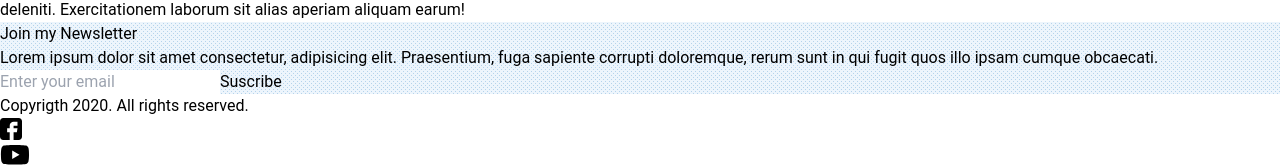
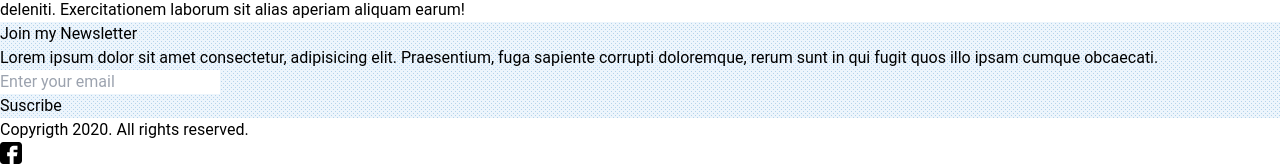
Before and after one commit to victor5743/web-page05, a Vue app: page / in a window 1280 px wide. Shown: the part 9213-9380 px from the top of the page. Built offline with nearby package versions, Linux system fonts and the light colour scheme.

Commit message:
Content component finished

```diff
--- a/src/components/Content.vue
+++ b/src/components/Content.vue
@@ -115,19 +115,24 @@
 
 			<!-- Input -->
 			<form action="#">
-				<div class="my-4 flex mx-6 md:mx-28 justify-center">
+				<div class="my-4 block md:flex mx-6 md:mx-28 md:justify-center">
+					<div class="flex justify-center">
 						<input
-						class="flex-1 text-gray-400 px-4 py-2 rounded-md shadow-md outline-none border rounded-r-none focus:border-blue"
+							class="sm:flex-1 text-gray-400 px-4 py-2 rounded-md shadow-md outline-none border md:rounded-r-none focus:border-blue"
 							name="email"
 							type="email"
 							placeholder="Enter your email"
 							required
 						/>
+					</div>
+
+					<div class="flex justify-center">
 						<button
-						class="bg-blue hover:bg-blue-dark text-white rounded-md rounded-l-none px-4 py-2 focus:outline-none uppercase"
+							class="bg-blue hover:bg-blue-dark text-white rounded-md md:rounded-l-none px-4 py-2 focus:outline-none uppercase mt-4 md:mt-0"
 						>
 							Suscribe
 						</button>
+					</div>
 				</div>
 			</form>
 		</div>
```
Lines whose indentation alone changed are shown as unchanged.
